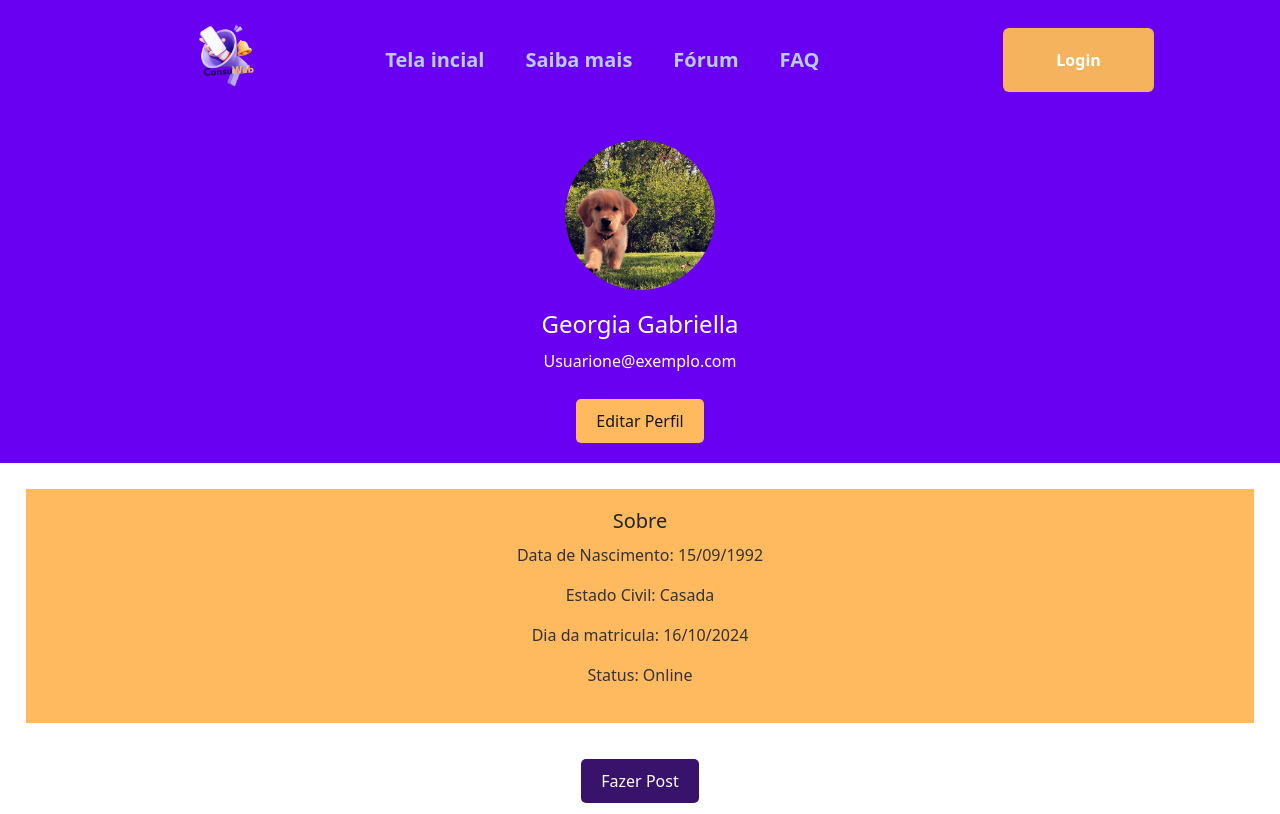
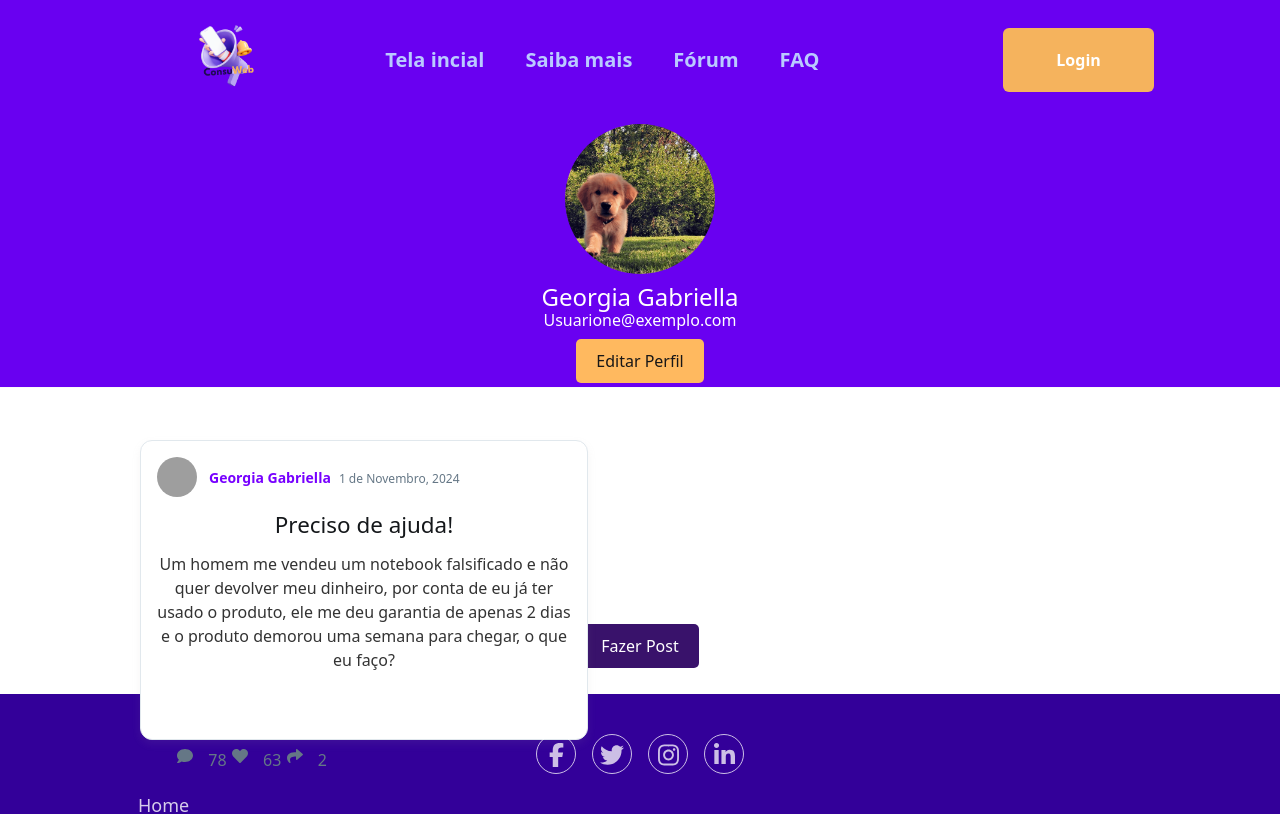
Before and after one commit to Sandynesk/Mostra_reserva, a React (Create React App) app: page /perfil in a window 1280 px wide. Shown: the top 814 px of the page. Built offline with nearby package versions, Linux system fonts and the light colour scheme; grey boxes are pictures that could not be loaded.

Commit message:
Atualização do Perfil

```diff
--- a/src/components/Css/Perfil.css
+++ b/src/components/Css/Perfil.css
@@ -3,8 +3,9 @@
     flex-direction: column;
     align-items: center;
     background-color: #6900f1;
-    padding: 20px;
+    padding: 4px;
     border-bottom: 1px solid #fafafa;
+
 }
 
 .perfil-foto {
@@ -17,13 +18,14 @@
 
 .perfil-header h1 {
     font-size: 24px;
-    margin: 10px 0;
+    margin: -1px 0;
     color: white;
 }
 
 .perfil-header p {
     font-size: 16px;
     color: #ffffff;
+    margin: -3px;
 }
 
 .perfil-edit-button {
@@ -40,12 +42,14 @@
 .perfil-edit-button:hover {
     background-color: #ad6302;
     color: #ffffff;
+
 }
 
 .perfil-body {
     background-color: #ffb95f;
     padding: 20px;
     margin: 2%;
+
 }
 
 .perfil-body h2 {
@@ -58,6 +62,137 @@
     line-height: 1.5;
     color: #333;
 }
+
+.Post-Button {
+    margin: 2%;
+}
+
+.Post-Button_main {
+    color: rgb(255, 255, 255);
+    background-color: #39126b;
+    border: none;
+    padding: 10px 20px;
+    font-size: 16px;
+    cursor: pointer;
+    border-radius: 5px;
+    margin-top: 10px;
+}
+
+/* From Uiverse.io by abrahamcalsin */
+.card-client {
+    background:#ffb95f;
+    width: 23rem;
+    padding-top: 25px;
+    padding-bottom: 25px;
+    padding-left: 20px;
+    padding-right: 20px;
+    border: 4px solid #cf9800;
+    box-shadow: 0 6px 10px rgba(207, 212, 222, 1);
+    border-radius: 10px;
+    text-align: center;
+    color: #000000;
+    font-family: "Poppins", sans-serif;
+    transition: all 0.3s ease;
+    margin-left: 1400px;
+  }
+
+  .card-client:hover {
+    transform: translateY(-10px);
+  }
+
+  .user-picture {
+    overflow: hidden;
+    object-fit: cover;
+    width: 5rem;
+    height: 5rem;
+    border: 4px solid #cf9800;
+    border-radius: 999px;
+    display: flex;
+    justify-content: center;
+    align-items: center;
+    margin: auto;
+  }
+
+  .user-picture svg {
+    width: 2.5rem;
+    fill: currentColor;
+  }
+
+  .name-client {
+    margin: 0;
+    margin-top: 20px;
+    font-weight: 600;
+    font-size: 18px;
+  }
+
+  .name-client span {
+    display: block;
+    font-weight: 200;
+    font-size: 16px;
+  }
+
+  .social-media:before {
+    content: " ";
+    display: block;
+    width: 100%;
+    height: 2px;
+    margin: 20px ;
+    background: #cf9800;
+  }
+
+  .social-media a {
+    position: relative;
+    margin-right: 15px;
+    text-decoration: none;
+    color: inherit;
+  }
+
+  .social-media a:last-child {
+    margin-right: 0;
+  }
+
+  .social-media a svg {
+    width: 1.1rem;
+    fill: currentColor;
+  }
+
+  /*-- Tooltip Social Media --*/
+  .tooltip-social {
+    background: #262626;
+    display: block;
+    position: absolute;
+    bottom: 0;
+    left: 50%;
+    padding: 0.5rem 0.4rem;
+    border-radius: 5px;
+    font-size: 0.8rem;
+    font-weight: 600;
+    opacity: 0;
+    pointer-events: none;
+    transform: translate(-50%, -90%);
+    transition: all 0.2s ease;
+    z-index: 1;
+  }
+
+  .tooltip-social:after {
+    content: " ";
+    position: absolute;
+    bottom: 1px;
+    left: 50%;
+    border: solid;
+    border-width: 10px 10px 0 10px;
+    border-color: transparent;
+    transform: translate(-50%, 100%);
+  }
+
+  .social-media a .tooltip-social:after {
+    border-top-color: #262626;
+  }
+
+  .social-media a:hover .tooltip-social {
+    opacity: 1;
+    transform: translate(-50%, -130%);
+  }
 
 /* Media Queries para Responsividade */
 @media (max-width: 768px) {
@@ -102,18 +237,3 @@
         padding: 6px 12px;
     }
 }
-
-.Post-Button {
-    margin: 2%;
-}
-
-.Post-Button_main {
-    color: rgb(255, 255, 255);
-    background-color: #39126b;
-    border: none;
-    padding: 10px 20px;
-    font-size: 16px;
-    cursor: pointer;
-    border-radius: 5px;
-    margin-top: 10px;
-}
--- /dev/null
+++ b/src/components/Css/PerfilPost.css
@@ -0,0 +1,74 @@
+.post-card {
+    border: 1px solid #e1e8ed;
+    border-radius: 12px;
+    background-color: #ffffff;
+    margin: -60px;
+    margin-left: -320px;
+    box-shadow: 0 4px 8px rgba(165, 161, 161, 0.1);
+    width: 35%;
+    height: 300px;
+    padding: -30px;
+    transition: transform 0.3s ease, background-color 0.3s ease, box-shadow 0.3s ease
+}
+.post-card:hover {
+    background-color: #f9f9f9;
+    transform: translateY(-5px);
+    box-shadow: 0 8px 16px rgba(0, 0, 0, 0.2);
+}
+
+
+.post-card-header {
+    display: flex;
+    align-items: center;
+    margin-bottom: 12px;
+}
+
+.post-card-profile-image {
+    width: 40px;
+    height: 40px;
+    border-radius: 50%;
+    margin-right: 12px;
+}
+
+.post-card-author {
+    font-weight: bold;
+    color: #7700ff;
+    font-size: 14px;
+}
+
+.post-card-date {
+    font-size: 12px;
+    color: #657786;
+    margin-left: 8px;
+}
+
+.post-card-title {
+    font-size: 1.4em;
+    color: #14171a;
+    margin: 12px 0;
+    line-height: 1.4;
+}
+
+.post-card-description {
+    font-size: 1em;
+    color: #333;
+    margin-bottom: 20px;
+}
+
+.post-card-actions {
+    display: flex;
+    justify-content: space-between;
+    max-width: 150px;
+    color: #657786;
+    margin-top: -44px;
+}
+
+.post-card-icon {
+    cursor: pointer;
+    margin-right: 10px;
+    transition: color 0.2s ease;
+}
+
+.post-card-icon:hover {
+    color: #ff9100;
+}
--- a/src/components/Perfil.js
+++ b/src/components/Perfil.js
@@ -1,9 +1,10 @@
 import React from 'react';
 import './Css/Perfil.css';
+import './Css/PerfilPost.css';
 import Foto from '../Fotos/Pretty.png';
 import Navbar from './Navbar';
 import Footer from './Footer';
-
+import { FaHeart, FaComment, FaShare } from 'react-icons/fa'; // Importando ícones
 
 const Perfil = () => {
   const usuario = {
@@ -15,9 +16,10 @@ const Perfil = () => {
   const handleEditClick = () => {
       alert('Botão clicado!');
   };
+
   return (
     <div>
-      <Navbar/>
+    <Navbar />
     <div className="perfil-container">
         <div className="perfil-header">
             <img src={Foto} alt="Foto de Perfil" className="perfil-foto" />
@@ -25,20 +27,60 @@ const Perfil = () => {
             <p>{usuario.email}</p>
             <button onClick={handleEditClick} className="perfil-edit-button">Editar Perfil</button>
         </div>
-        <div className="perfil-body">
-          <h2>Sobre</h2>
-          <p>Data de Nascimento: 15/09/1992 </p>
-          <p>Estado Civil: Casada</p>
-          <p>Dia da matricula: 16/10/2024</p>
-          <p>Status: Online</p>
+        <div class="card-client">
+    <p class="name-client"> Sobre
+        <span>Data de Nascimento: 20/08/1989
+        </span>
+        <span>Data de registro: 11/08/2024
+        </span>
+        <span>Estado Civíl: Noiva
+        </span>
+        <span>Status: Online
+        </span>
+    </p>
 </div>
         <div className="Post-Button">
             <button onClick={handleEditClick} className="Post-Button_main">Fazer Post</button>
         </div>
-        <Footer/>
+        <PostCard />
+    </div>
+    <div ClassName="Footer-Perfil">
+    <Footer />
     </div>
 </div>
   );
 };
 
+const PostCard = () => {
+    const post = {
+        title: "Preciso de ajuda!",
+        description: "Um homem me vendeu um notebook falsificado e não quer devolver meu dinheiro, por conta de eu já ter usado o produto, ele me deu garantia de apenas 2 dias e o produto demorou uma semana para chegar, o que eu faço?",
+        imageUrl: "https://cdn.wallpapersafari.com/41/66/dLD9Yk.jpg", // Adicionei uma imagem placeholder
+        author: "Georgia Gabriella",
+        date: "1 de Novembro, 2024"
+    };
+
+    return (
+      <div className="post-card">
+          <div className="post-card-content">
+              <div className="post-card-header">
+                  <img src={post.imageUrl} alt={post.title} className="post-card-profile-image" />
+                  <div>
+                      <span className="post-card-author">{post.author}</span>
+                      <span className="post-card-date">{post.date}</span>
+                  </div>
+              </div>
+              <h2 className="post-card-title">{post.title}</h2>
+              <p className="post-card-description">{post.description}</p>
+              <div className="post-card-actions">
+                  <FaComment className="post-card-icon" /> 78
+                  <FaHeart className="post-card-icon" /> 63
+                  <FaShare className="post-card-icon" /> 2
+              </div>
+          </div>
+      </div>
+  );
+};
+
+
 export default Perfil;
```
Lines whose indentation alone changed are shown as unchanged.
